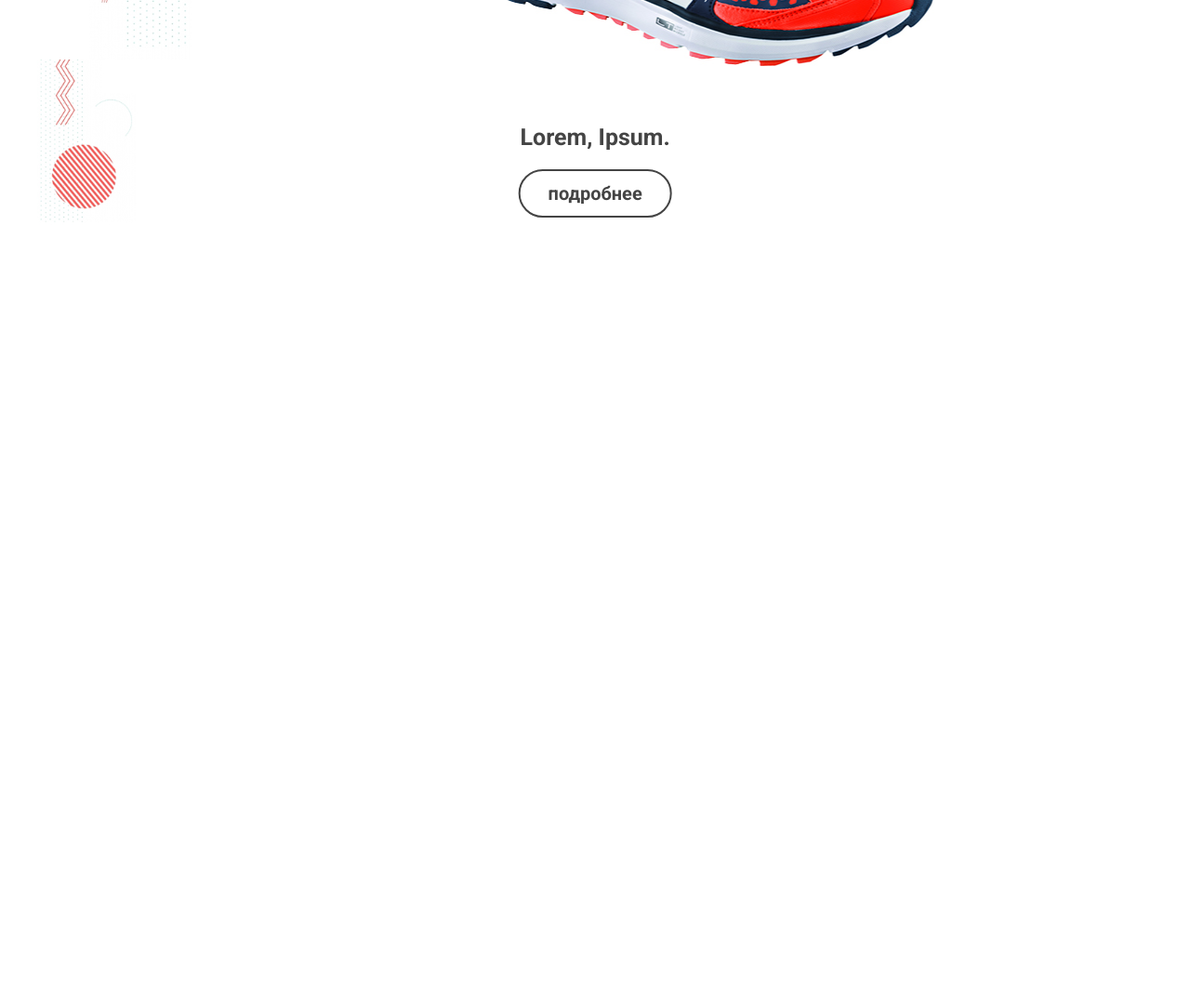
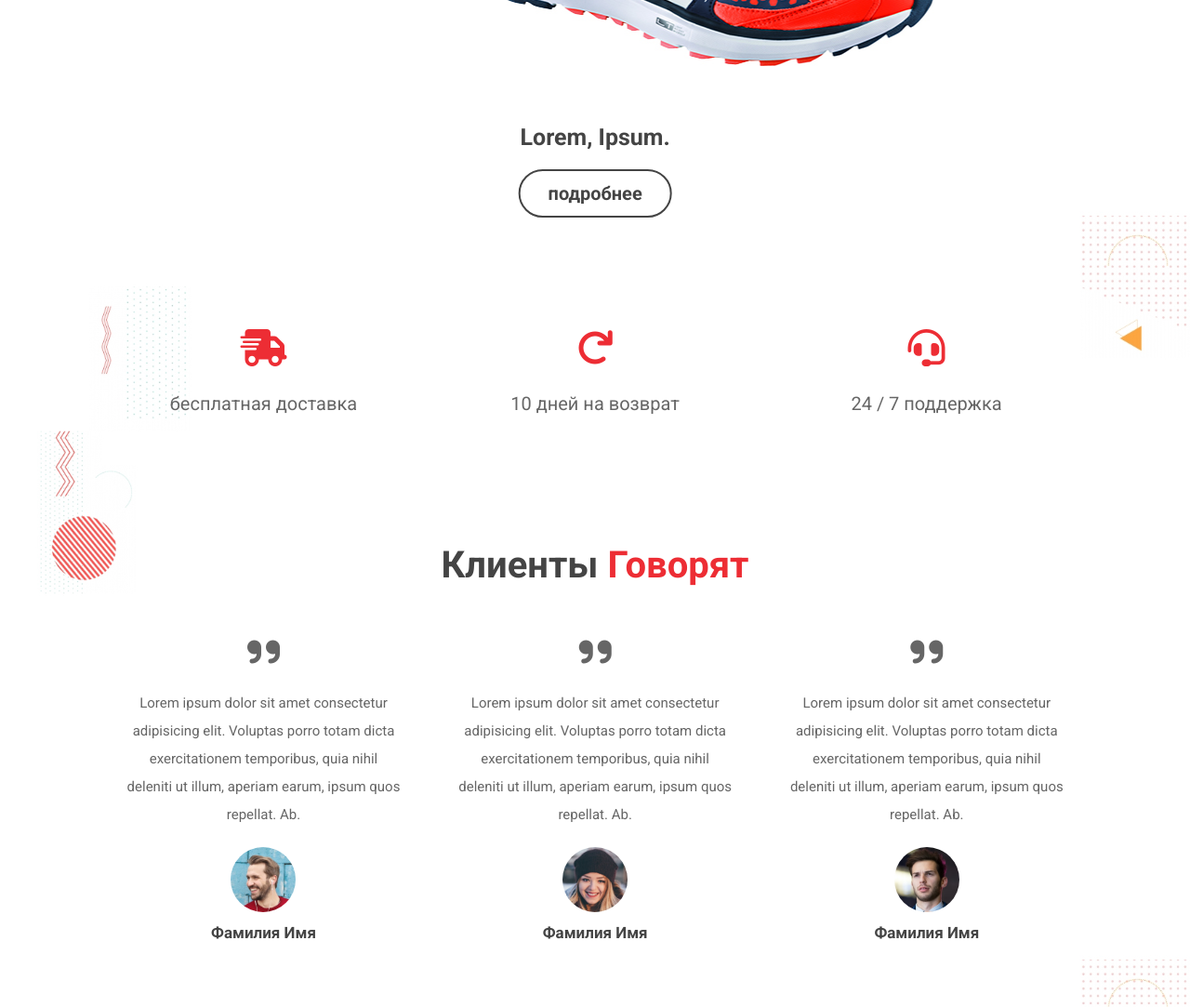
Before and after one commit to Pavel-Kuz/shoes, a plain HTML site: page index.html in a window 1280 px wide. Shown: the part 956-2039 px from the top of the page at 93% size. Before the commit the page ends 1240 px from the top, so only its background shows below. Drawn offline with nearby package versions, Linux system fonts and the light colour scheme.

Commit message:
добавлена секция reviews

```diff
--- a/css/style.scss
+++ b/css/style.scss
@@ -276,7 +276,44 @@ section{
         }
     }
 }
-
+.services{
+    @include grid(30rem);
+    .box{
+        text-align: center;
+        padding: 2rem;
+        i{
+            font-size: 4rem;
+            margin-bottom: 1rem;
+            color: $red
+        }
+        p{
+            @include graphText(2rem);
+        }
+    }
+}
+.reviews{
+    .slide{
+        text-align: center;
+        padding: 2rem;
+        i{
+            font-size: 4rem;
+            color: $light-color;
+            margin-bottom: 1rem;
+        }
+        p{
+            @include graphText(1.5rem);
+        }
+        img{
+            height: 7rem;
+            width: 7rem;
+            border-radius: 50%;
+            margin: 1rem 0;
+        }
+        h3{
+            @include titleText(1.7rem);
+        }
+    }
+}
 
 // media queries
 
--- a/index.html
+++ b/index.html
@@ -242,6 +242,100 @@
     </section>
     <!-- product preview section  -->
 
+    <!-- services section  -->
+    <section class="services">
+
+        <div class="box">
+            <i class="fas fa-shipping-fast"></i>
+            <p>бесплатная доставка</p>
+        </div>
+
+        <div class="box">
+            <i class="fas fa-redo"></i>
+            <p>10 дней на возврат</p>
+        </div>
+
+        <div class="box">
+            <i class="fas fa-headset"></i>
+            <p>24 / 7 поддержка</p>
+        </div>
+
+    </section>
+    <!-- services section  -->
+
+
+    <!-- reviews section  -->
+    <section class="reviews" id="reviews">
+
+        <h1 class="heading">
+            клиенты <span>говорят</span>
+        </h1>
+
+        <div class="swiper reviews-slider">
+
+            <div class="swiper-wrapper">
+
+                <div class="swiper-slide slide">
+                    <i class="fas fa-quote-right"></i>
+                    <p>
+                        Lorem ipsum dolor sit amet consectetur adipisicing elit. Voluptas porro totam dicta exercitationem temporibus, quia nihil deleniti ut illum, aperiam earum, ipsum quos repellat. Ab.
+                    </p>
+                    <img src="images/pic-1.png" alt="pic">
+                    <h3>фамилия имя</h3>
+                </div>
+
+                <div class="swiper-slide slide">
+                    <i class="fas fa-quote-right"></i>
+                    <p>
+                        Lorem ipsum dolor sit amet consectetur adipisicing elit. Voluptas porro totam dicta exercitationem temporibus, quia nihil deleniti ut illum, aperiam earum, ipsum quos repellat. Ab.
+                    </p>
+                    <img src="images/pic-2.png" alt="pic">
+                    <h3>фамилия имя</h3>
+                </div>
+
+                <div class="swiper-slide slide">
+                    <i class="fas fa-quote-right"></i>
+                    <p>
+                        Lorem ipsum dolor sit amet consectetur adipisicing elit. Voluptas porro totam dicta exercitationem temporibus, quia nihil deleniti ut illum, aperiam earum, ipsum quos repellat. Ab.
+                    </p>
+                    <img src="images/pic-3.png" alt="pic">
+                    <h3>фамилия имя</h3>
+                </div>
+
+                <div class="swiper-slide slide">
+                    <i class="fas fa-quote-right"></i>
+                    <p>
+                        Lorem ipsum dolor sit amet consectetur adipisicing elit. Voluptas porro totam dicta exercitationem temporibus, quia nihil deleniti ut illum, aperiam earum, ipsum quos repellat. Ab.
+                    </p>
+                    <img src="images/pic-4.png" alt="pic">
+                    <h3>фамилия имя</h3>
+                </div>
+
+                <div class="swiper-slide slide">
+                    <i class="fas fa-quote-right"></i>
+                    <p>
+                        Lorem ipsum dolor sit amet consectetur adipisicing elit. Voluptas porro totam dicta exercitationem temporibus, quia nihil deleniti ut illum, aperiam earum, ipsum quos repellat. Ab.
+                    </p>
+                    <img src="images/pic-5.png" alt="pic">
+                    <h3>фамилия имя</h3>
+                </div>
+
+                <div class="swiper-slide slide">
+                    <i class="fas fa-quote-right"></i>
+                    <p>
+                        Lorem ipsum dolor sit amet consectetur adipisicing elit. Voluptas porro totam dicta exercitationem temporibus, quia nihil deleniti ut illum, aperiam earum, ipsum quos repellat. Ab.
+                    </p>
+                    <img src="images/pic-6.png" alt="pic">
+                    <h3>фамилия имя</h3>
+                </div>
+
+            </div>
+
+        </div>
+
+    </section>
+    <!-- reviews section  -->
+
     <script src="https://unpkg.com/swiper@8/swiper-bundle.min.js"></script>
     <script src="js/app.js"></script>
 </body>
--- a/js/app.js
+++ b/js/app.js
@@ -58,3 +58,23 @@ var swiper = new Swiper(".products-slider", {
       },
     },
   });
+
+
+
+  var swiper = new Swiper(".reviews-slider", {
+    slidesPerView: 1,
+    spaceBetween: 20,
+    loop: true,
+    grabCursor: true,
+    breakpoints: {
+        0: {
+            slidesPerView: 1,
+          },
+          768: {
+            slidesPerView: 2,
+          },
+          991: {
+            slidesPerView: 3,
+          },
+    },
+  });
```
Also changed, not shown: css/style.css, 1 other file.
